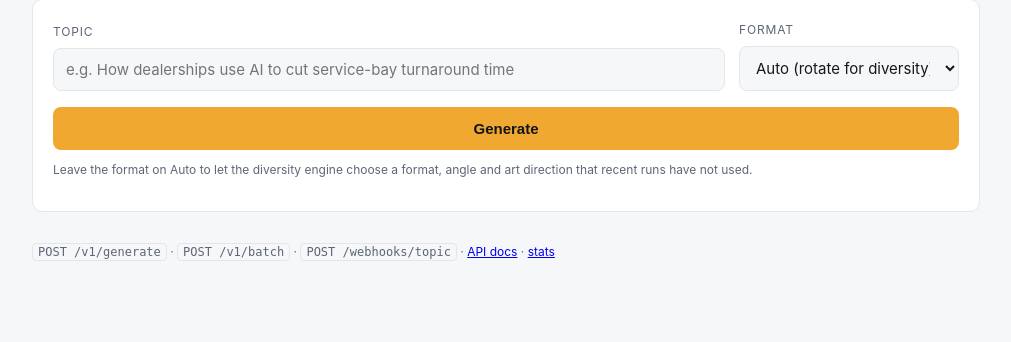
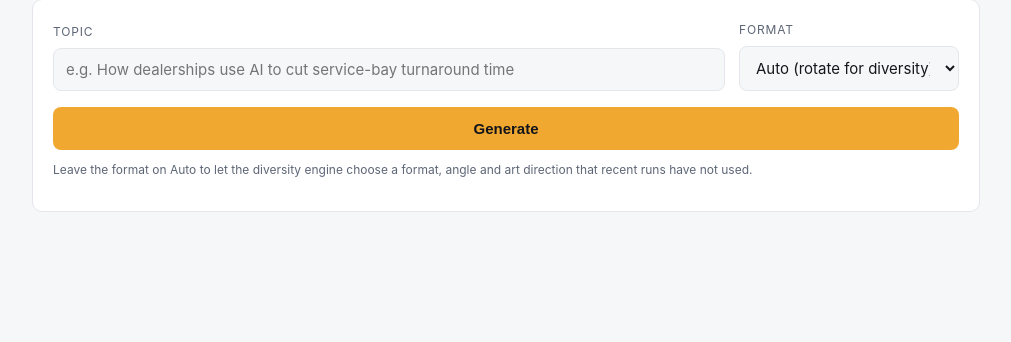
Before and after one commit to hugy04/content-forge, a FastAPI app: page / in a window 1280 px wide. Shown: the part 137-479 px from the top of the page, without its empty margins (134-1145 px from the left). Run offline with FastAPI, Linux system fonts and the light colour scheme.

Commit message:
Drop the route list from the landing page
A footer of endpoint paths is reference material. Someone who wants to call
/v1/batch reads the README or /docs; someone who opened the page wants to type
a topic. Both routes and the OpenAPI page are unchanged.

Co-Authored-By: Claude Opus 5 <noreply@anthropic.com>

```diff
--- a/forge/templates/index.html
+++ b/forge/templates/index.html
@@ -107,11 +107,6 @@
 
   <div id="result"></div>
 
-  <footer>
-    <code>POST /v1/generate</code> &middot; <code>POST /v1/batch</code> &middot;
-    <code>POST /webhooks/topic</code> &middot; <a href="/docs">API docs</a> &middot;
-    <a href="/v1/stats">stats</a>
-  </footer>
 </div>
 
 <script>
```
